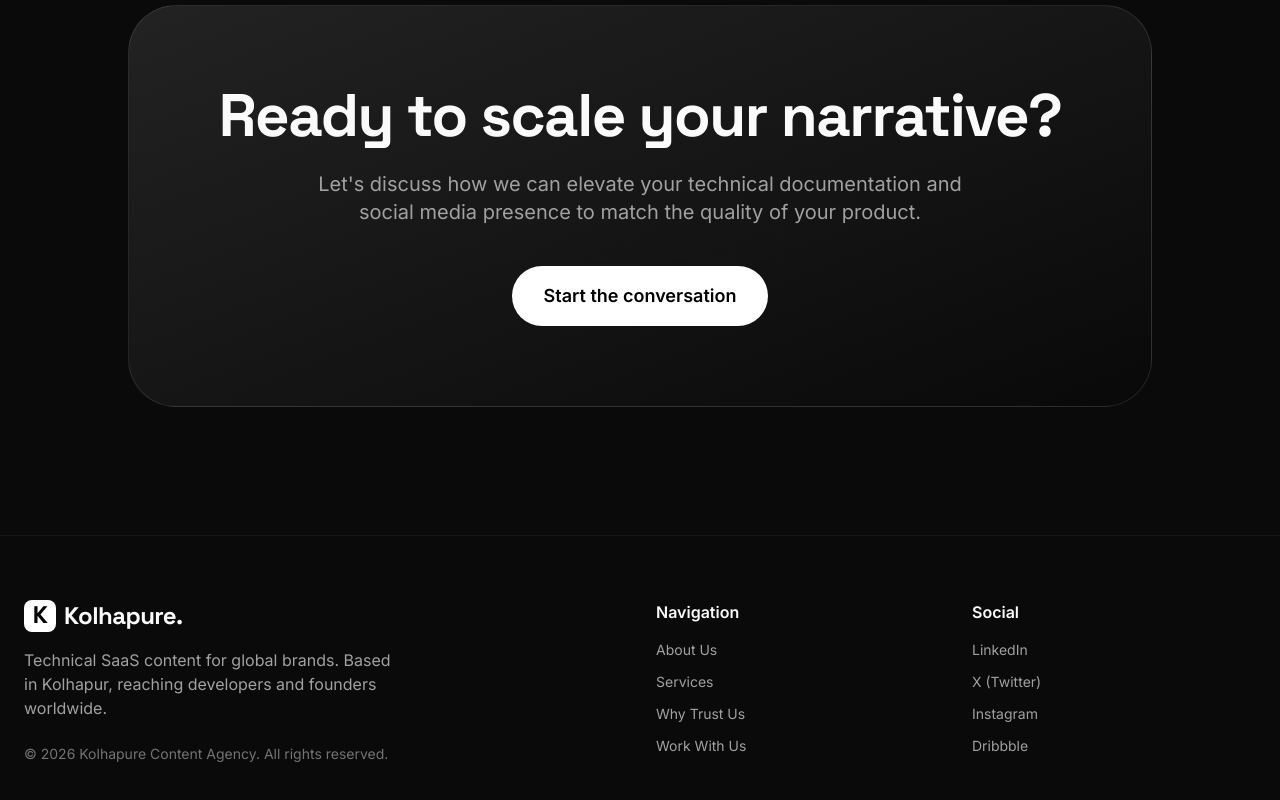
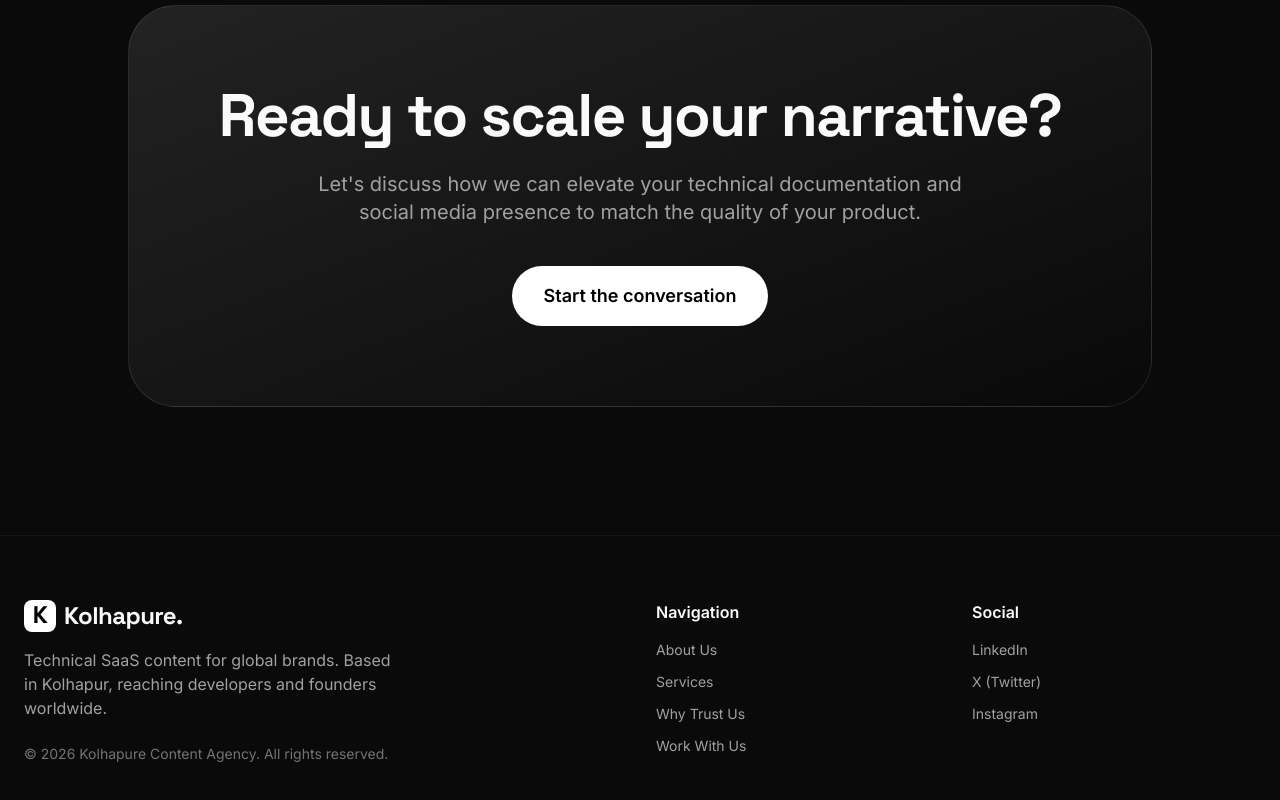
Before and after one commit to Omk4314/kolhapure_agency, a React (Vite) app: page / in a window 1280 px wide. Shown: the part 3261-4061 px from the top of the page. Built offline with nearby package versions, Linux system fonts and the light colour scheme.

Commit message:
Remove Dribbble from footer social links

```diff
--- a/src/App.tsx
+++ b/src/App.tsx
@@ -314,7 +314,6 @@ function Footer() {
             <li><a href="#" className="hover:text-white transition-colors">LinkedIn</a></li>
             <li><a href="#" className="hover:text-white transition-colors">X (Twitter)</a></li>
             <li><a href="#" className="hover:text-white transition-colors">Instagram</a></li>
-            <li><a href="#" className="hover:text-white transition-colors">Dribbble</a></li>
           </ul>
         </div>
       </div>
```
